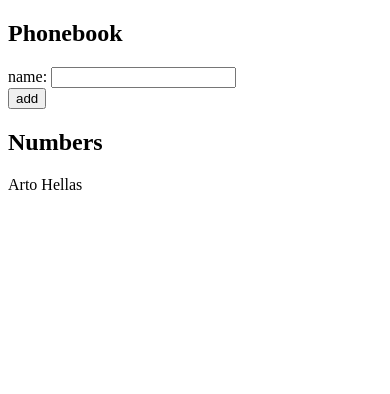
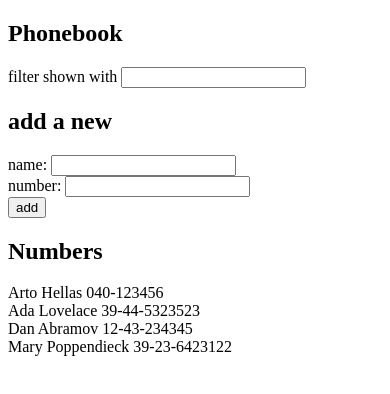
Before and after one commit to tinawong15/react-work, a React (Create React App) app: page / in a window 390 px wide. Shown: the top 394 px of the page. Built offline with nearby package versions, Linux system fonts and the light colour scheme.

Commit message:
added phonebook exercises

```diff
--- a/src/App.js
+++ b/src/App.js
@@ -1,42 +1,58 @@
 import React, { useState } from 'react'
+import Filter from './components/Filter'
+import PersonForm from './components/PersonForm'
+import Persons from './components/Persons'
 
 const App = () => {
   const [ persons, setPersons ] = useState([
-    { name: 'Arto Hellas' }
+    { id: 1, name: 'Arto Hellas', number: '040-123456' },
+    { id: 2, name: 'Ada Lovelace', number: '39-44-5323523' },
+    { id: 3, name: 'Dan Abramov', number: '12-43-234345' },
+    { id: 4, name: 'Mary Poppendieck', number: '39-23-6423122' }
   ])
 
   const addName = (event) => {
     event.preventDefault()
-    const personObject = {
-        name: newName
+    if (persons.some(person => person.name === newName)) {
+        alert(`${newName} is already added to phonebook`)
     }
-
-    setPersons(persons.concat(personObject))
-    setNewName('')
+    else {
+        const personObject = {
+            id: persons.length + 1,
+            name: newName,
+            number: newNumber
+        }
+        setPersons(persons.concat(personObject))
+        setNewName('')
+        setNewNumber('')
+    }
   }
 
   const [ newName, setNewName ] = useState('')
+  const [ newNumber, setNewNumber ] = useState('')
+  const [showAll, setShowAll] = useState('')
+
+  const personsToShow = showAll === ''
+    ? persons
+    : persons.filter(person => person.name.toLowerCase().includes(showAll.toLowerCase()))
 
   const handleNameChange = (event) => {
     setNewName(event.target.value)
   }
-
+  const handleNumberChange = (event) => {
+    setNewNumber(event.target.value)
+  }
+  const handleFilterChange = (event) => {
+      setShowAll(event.target.value)
+  }
   return (
     <div>
       <h2>Phonebook</h2>
-      <form onSubmit={addName}>
-        <div>
-          name: <input value={newName} onChange={handleNameChange}
-          />
-        </div>
-        <div>
-          <button type="submit">add</button>
-        </div>
-      </form>
+      <Filter showAll={showAll} handleFilterChange={handleFilterChange}/>
+      <h2>add a new</h2>
+      <PersonForm addName={addName} newName={newName} newNumber={newNumber} handleNameChange={handleNameChange} handleNumberChange={handleNumberChange}/>
       <h2>Numbers</h2>
-        {persons.map(person =>
-          <div>{person.name}</div>
-        )}
+        <Persons personsToShow={personsToShow}/>
     </div>
   )
 }
--- /dev/null
+++ b/src/components/Filter.js
@@ -0,0 +1,7 @@
+import React from 'react'
+
+const Filter = (props) => {
+    return (
+        <div>filter shown with <input value={props.showAll} onChange={props.handleFilterChange}/></div>
+  )  }
+export default Filter
--- /dev/null
+++ b/src/components/PersonForm.js
@@ -0,0 +1,16 @@
+import React from 'react'
+
+const PersonForm = (props) => {
+    return (
+        <form onSubmit={props.addName}>
+        <div>
+          name: <input value={props.newName} onChange={props.handleNameChange}
+          />
+        </div>
+        <div>number: <input value={props.newNumber} onChange={props.handleNumberChange}/></div>
+        <div>
+          <button type="submit">add</button>
+        </div>
+      </form>
+  )  }
+export default PersonForm
--- /dev/null
+++ b/src/components/Persons.js
@@ -0,0 +1,11 @@
+import React from 'react'
+
+const Persons = (props) => {
+    return (
+        <div>
+        {props.personsToShow.map(person =>
+            <div key={person.id}>{person.name} {person.number}</div>
+          )}
+        </div>
+  )  }
+export default Persons
```
